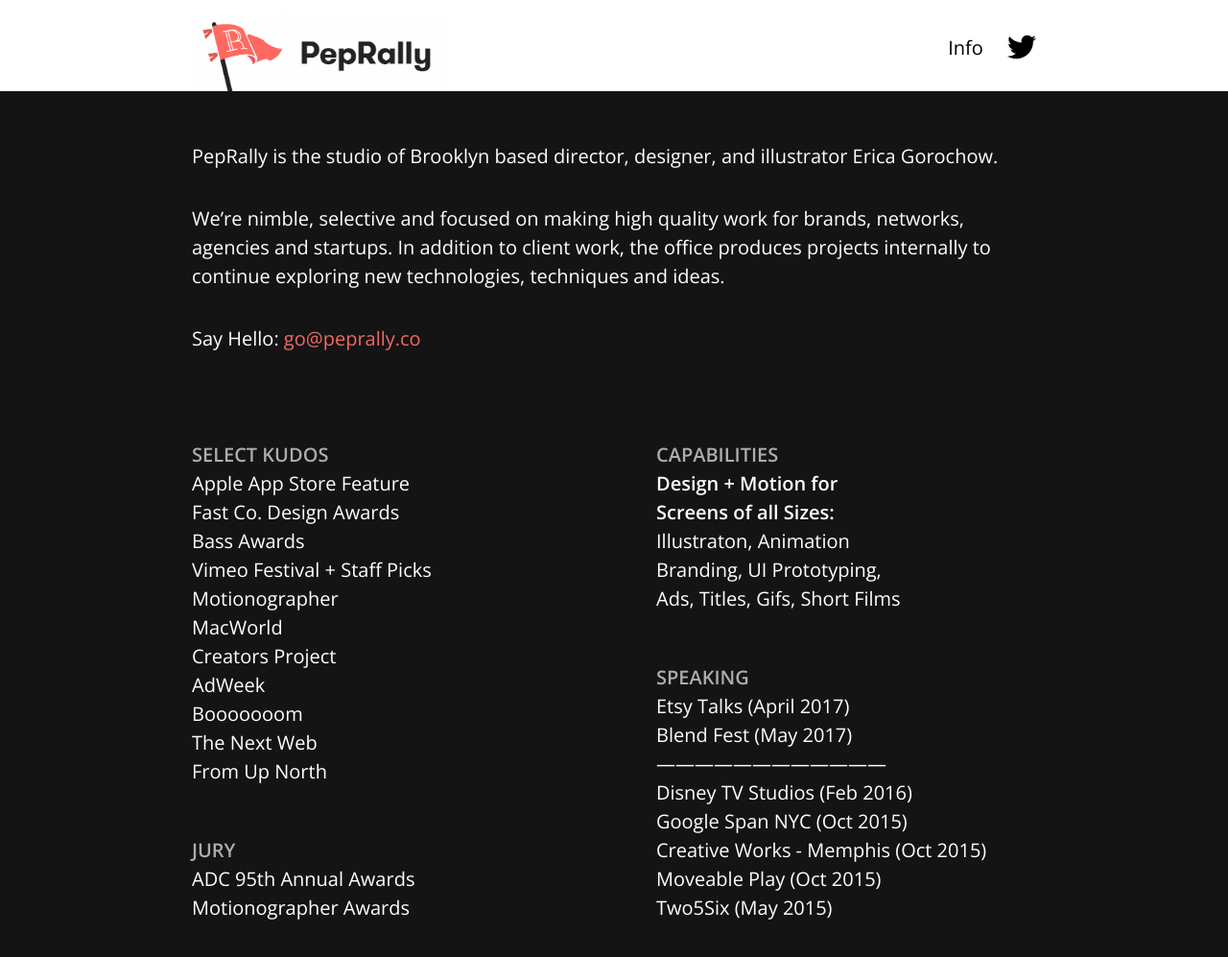
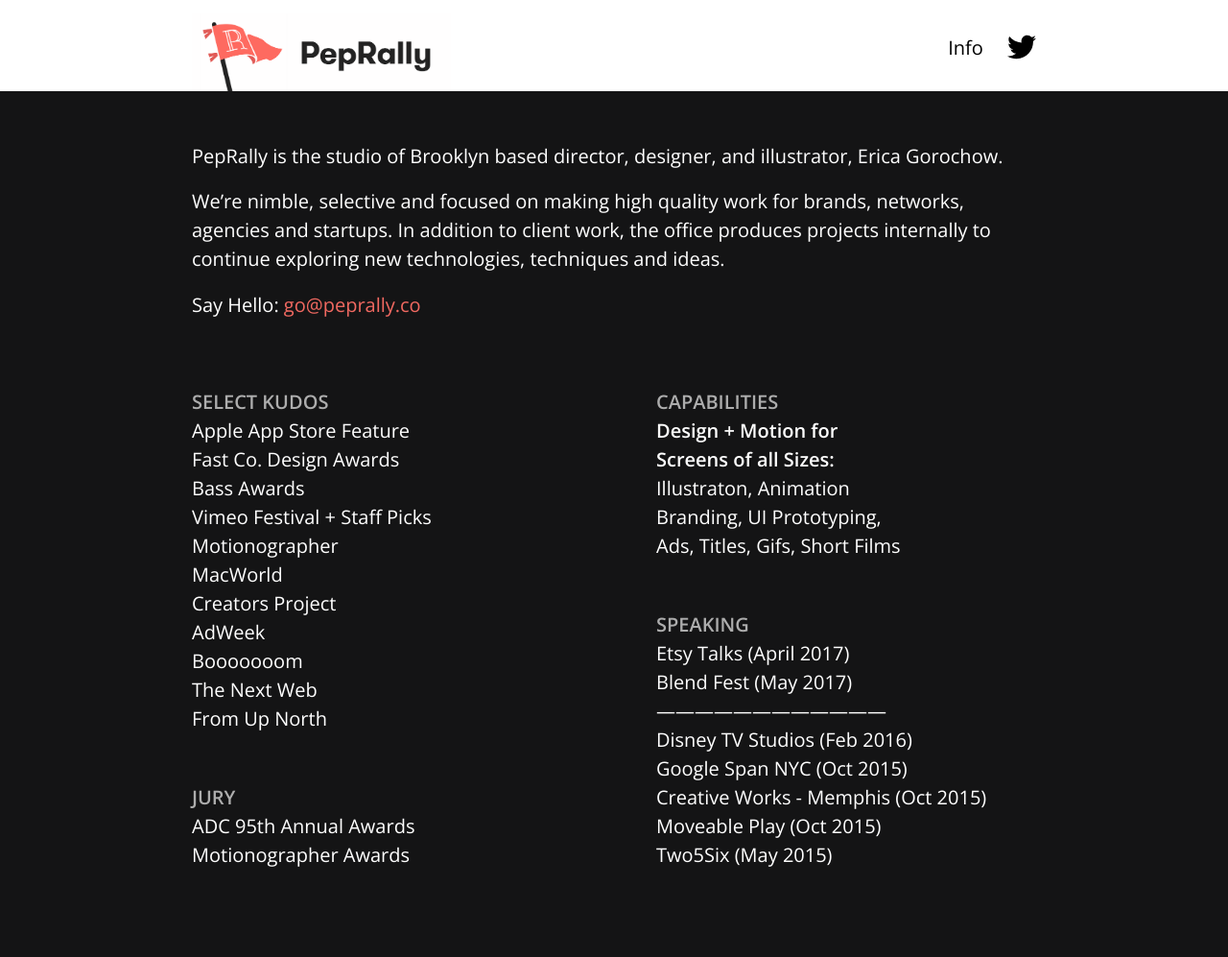
Before and after one commit to gorociao/peprally-website, a Jekyll site: the page built from info.html, in a window 1280 px wide, cut to the strip 0-1007 px from the top of the page. Shown: the top 997 px of the strip at 96% size. Built offline with Jekyll 4.4.1, drawn with Linux system fonts in a browser that asks for light colours.

Commit message:
lil changes

```diff
--- a/_sass/_layout.scss
+++ b/_sass/_layout.scss
@@ -236,9 +236,9 @@
 .info {
     .bio {
         div {
-            margin-bottom: $spacing-unit;
+            margin-bottom: $spacing-unit * .5;
         }
-        margin-bottom: $spacing-unit * 2;
+        margin-bottom: $spacing-unit * .5;
     }
 }
 
--- a/deareu-press.markdown
+++ b/deareu-press.markdown
@@ -21,7 +21,7 @@
 
 
 {: .large-top-margin }
-## **CREDITS (IN ORDER OF APPEARANCE)**
+
 
 ## DIRECTOR
 Erica Gorochow
--- a/info.html
+++ b/info.html
@@ -6,7 +6,7 @@
 <div class="info">
 
     <div class="bio">
-        <div>PepRally is the studio of Brooklyn based director, designer, and illustrator Erica Gorochow.</div>
+        <div>PepRally is the studio of Brooklyn based director, designer, and illustrator, Erica Gorochow.</div>
 
         <div>We’re nimble, selective and focused on making high quality work for brands, networks, agencies and startups. In addition to client work, the office produces projects internally to continue  exploring new technologies, techniques and ideas.</div>
 
```
